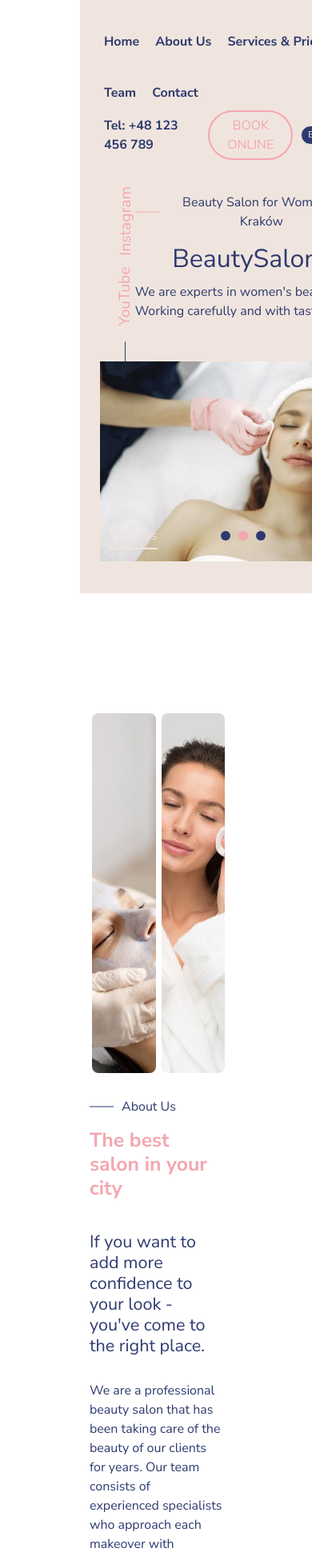
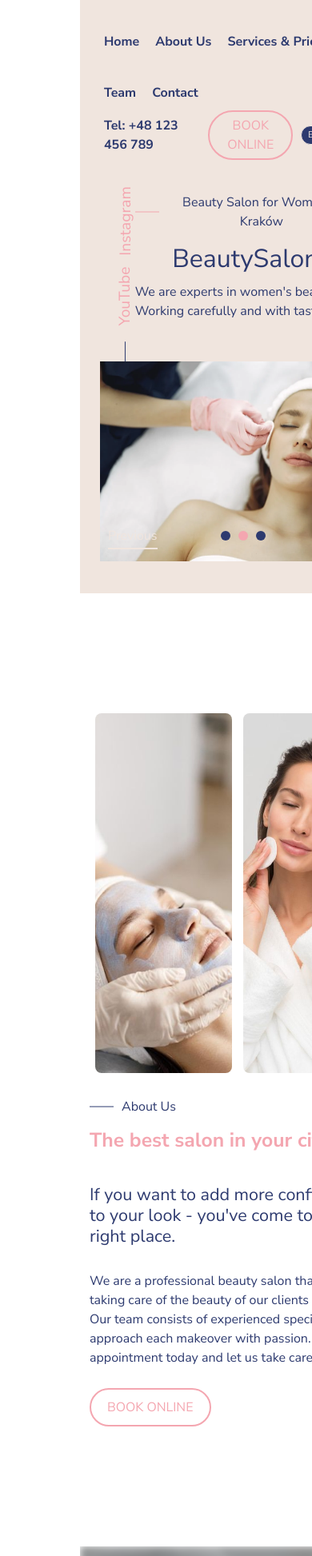
Before and after one commit to justynakwasniak/beauty-salon, a React (Vite) app: page / in a window 390 px wide. Shown: the top 1946 px of the page at 80% size. Built offline with nearby package versions, Linux system fonts and the light colour scheme.

Commit message:
9.09 respo

```diff
--- a/src/styles/AboutUs.css
+++ b/src/styles/AboutUs.css
@@ -64,3 +64,9 @@ h4 {
   color: var(--primary-color);
   border: 2px solid var(--three-color);
 }
+
+@media (max-width: 480px) {
+  .about-us-container {
+    width: 200%;
+  }
+}
```
